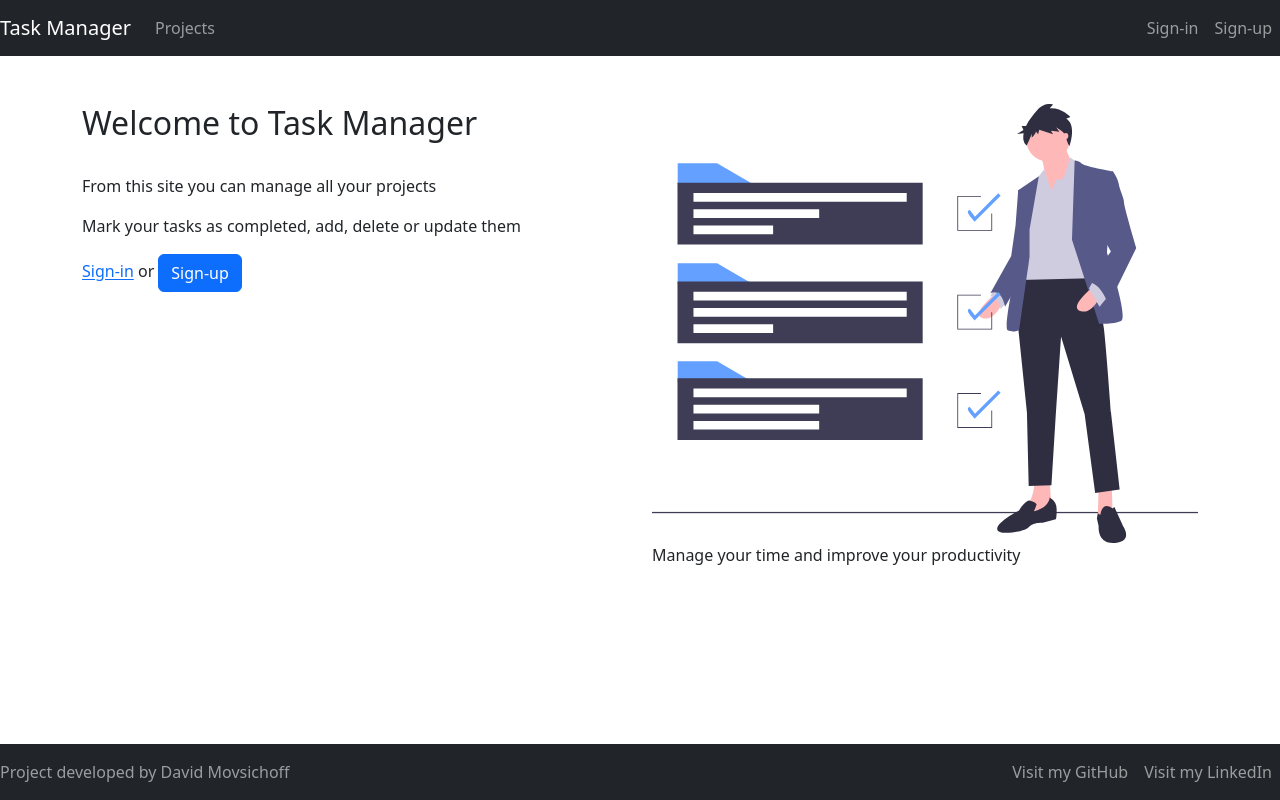
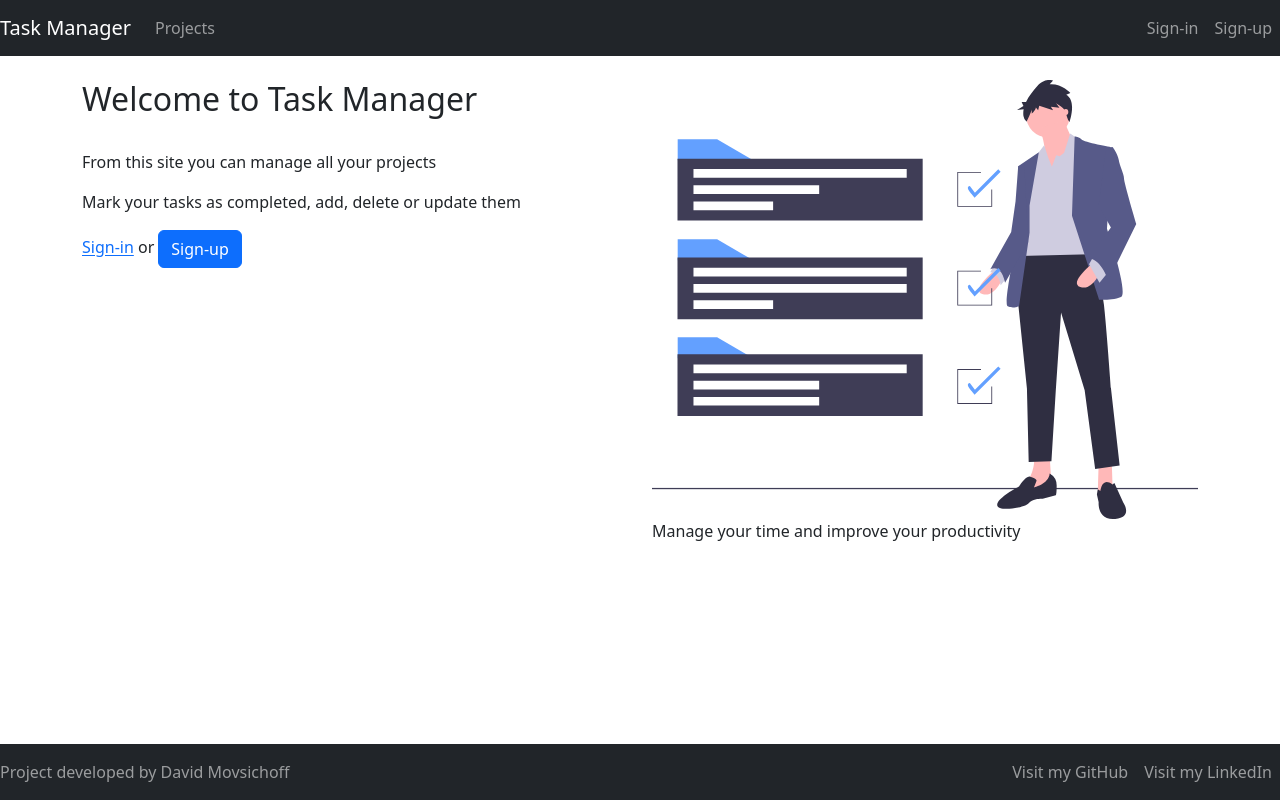
Before and after one commit to david-mov/task-manager-mern, a React app in the folder client/: page / in a window 1280 px wide. Built offline with nearby package versions, Linux system fonts and the light colour scheme.

Commit message:
navbar & footer alignment

```diff
--- a/client/src/components/layout/AppLayout.jsx
+++ b/client/src/components/layout/AppLayout.jsx
@@ -5,10 +5,10 @@ import GlobalFooter from './GlobalFooter'
 
 export default function AppLayout() {
   return (
-    <div>
+    <>
       <GlobalNavBar />
       <Outlet />
       <GlobalFooter />
-    </div>
+    </>
   )
 }
--- a/client/src/components/layout/GlobalFooter.jsx
+++ b/client/src/components/layout/GlobalFooter.jsx
@@ -4,7 +4,6 @@ import { externalLinks } from '../../helpers/routes'
 
 export default function GlobalFooter() {
   return (
-    <>
     <Navbar variant='dark' bg='dark' fixed='bottom'>
       <Navbar.Text>Project developed by David Movsichoff</Navbar.Text>
       <Navbar.Toggle />
@@ -29,6 +28,5 @@ export default function GlobalFooter() {
         </Nav>
       </Navbar.Collapse>
     </Navbar>
-    </>
   )
 }
--- a/client/src/components/layout/GlobalNavBar.jsx
+++ b/client/src/components/layout/GlobalNavBar.jsx
@@ -8,7 +8,7 @@ export default function GlobalNavBar() {
   const { isAuthenticated, hasRole, signout } = useAuth()
 
   return (
-    <Navbar collapseOnSelect expand='lg' variant='dark' bg='dark'>
+    <Navbar collapseOnSelect expand='lg' variant='dark' bg='dark' fixed='top'>
       <Navbar.Brand as={NavLink} to={routes.home}>
         Task Manager
       </Navbar.Brand>
--- a/client/src/pages/AccountPage/AccountPage.jsx
+++ b/client/src/pages/AccountPage/AccountPage.jsx
@@ -20,7 +20,9 @@ export default function AccountPage() {
   return (
     <>
       <Container>
-        <Row className='mt-4 d-flex justify-content-center'>
+        <Row
+          style={{ height: '100%', paddingTop: '5rem', paddingBottom: '5rem' }}
+        >
           <Col xs={12} className='text-center'>
             <img
               src={user?.profilePic || '/img/male_avatar.svg'}
@@ -35,7 +37,7 @@ export default function AccountPage() {
               onClick={openProfilePicModal}
             />
           </Col>
-          <Col xs={12} sm={8} md={6} lg={4} className='mt-4'>
+          <Col xs={12} sm={8} md={6} lg={4} className='mt-5'>
             <Card className='mw-50 p-3 text-center'>
               <p>
                 <b>Name: </b>
--- a/client/src/pages/HomePage.jsx
+++ b/client/src/pages/HomePage.jsx
@@ -6,8 +6,10 @@ import { routes } from '../helpers/routes'
 export default function HomePage() {
   return (
     <Container>
-      <Row className='mt-5'>
-        <Col xs={{ span: 12 }} md={{ span: 6 }} className='mb-4'>
+      <Row
+        style={{ height: '100%', paddingTop: '5rem', paddingBottom: '5rem' }}
+      >
+        <Col xs={{ span: 12 }} md={{ span: 6 }}>
           <h2>Welcome to Task Manager</h2>
           <br />
           <p>From this site you can manage all your projects</p>
--- a/client/src/pages/NotFoundPage.jsx
+++ b/client/src/pages/NotFoundPage.jsx
@@ -6,7 +6,9 @@ import { routes } from '../helpers/routes'
 export default function NotFoundPage() {
   return (
     <Container>
-      <Row className='mt-5'>
+      <Row
+        style={{ height: '100%', paddingTop: '5rem', paddingBottom: '5rem' }}
+      >
         <Col md={{ span: 6, offset: 3 }} className='text-center'>
           <img
             className='w-100 p-3'
--- a/client/src/pages/SignInPage.jsx
+++ b/client/src/pages/SignInPage.jsx
@@ -29,7 +29,9 @@ export default function SignInPage() {
 
   return (
     <Container>
-      <Row className='mt-5'>
+      <Row
+        style={{ height: '100%', paddingTop: '5rem', paddingBottom: '5rem' }}
+      >
         <Col md={{ span: 6, offset: 3 }} className='text-center'>
           <Card className='mw-50 p-3 text-start'>
             <h2>Sign in</h2>
--- a/client/src/pages/SignUpPage.jsx
+++ b/client/src/pages/SignUpPage.jsx
@@ -19,7 +19,9 @@ export default function SignUpPage() {
 
   return (
     <Container>
-      <Row className='mt-5'>
+      <Row
+        style={{ height: '100%', paddingTop: '5rem', paddingBottom: '5rem' }}
+      >
         <Col md={{ span: 6, offset: 3 }} className='text-center'>
           <Card className='mw-50 p-3 text-start'>
             <h2>Sign up</h2>
```
Lines whose indentation alone changed are shown as unchanged.
